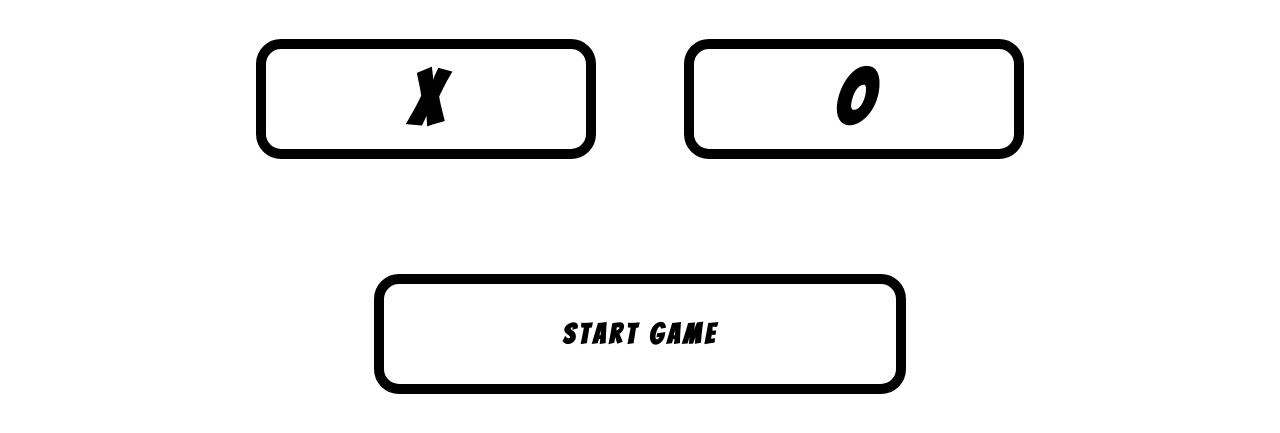
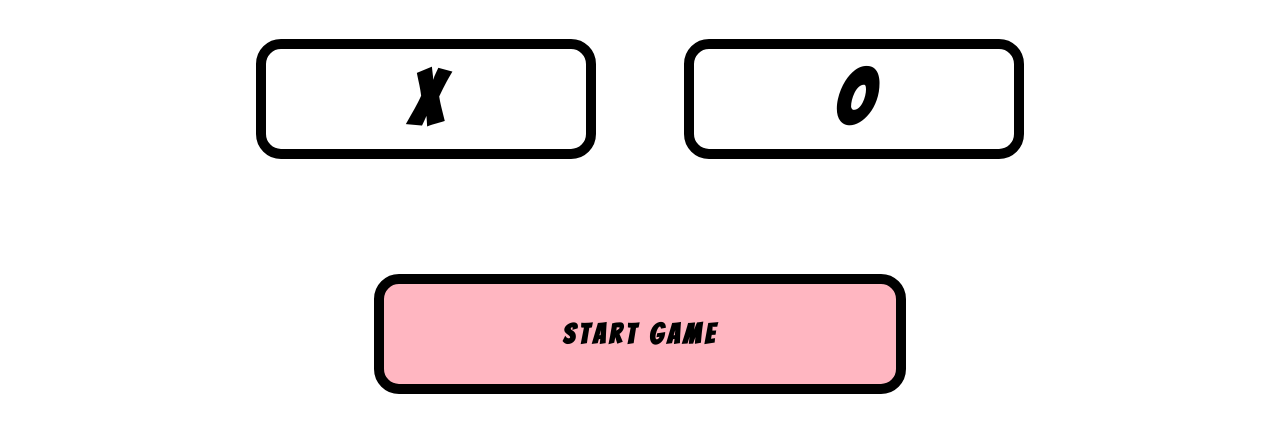
Before and after one commit to rch79/MS2-TicTacToe, a plain HTML site: page index.html in a window 1280 px wide. In both pictures the pointer is over the element "Start Game". Shown: the part 261-694 px from the top of the page. Drawn offline with Linux system fonts and the light colour scheme.

Commit message:
Add hover selector to start button

```diff
--- a/assets/css/style.css
+++ b/assets/css/style.css
@@ -130,6 +130,9 @@ body {
 	font-size: 0.9rem;
 }
 
+#start-game-button:hover {
+	background-color: lightpink;
+}
 /*----------------------------------------------------Player Scores------------------------*/
 
 
```
